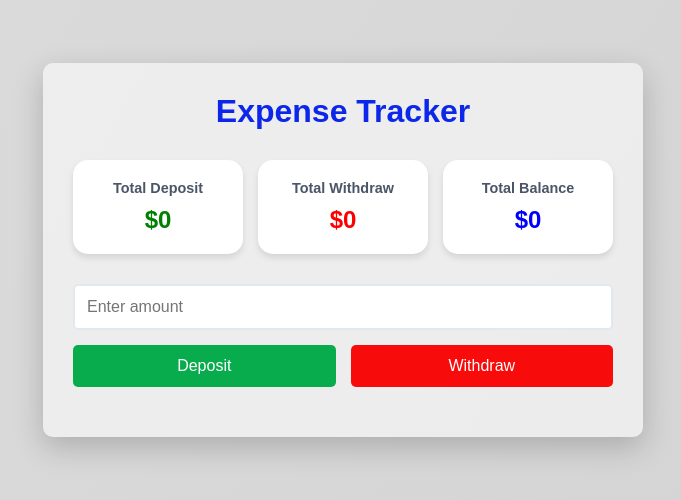
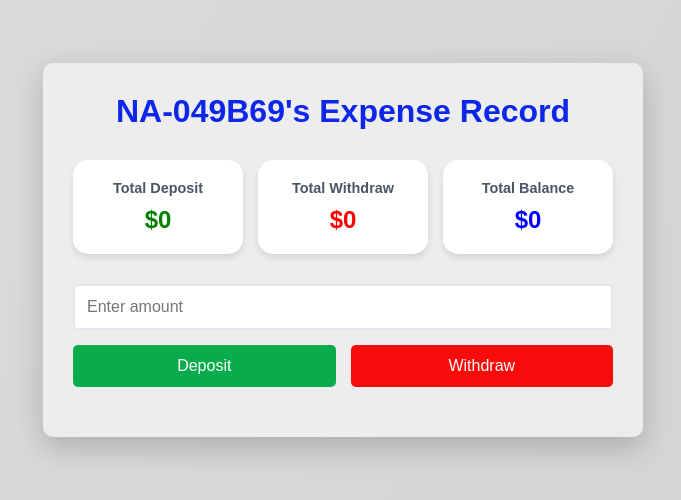
Before and after one commit to script045/na_assign_02, a plain HTML site: page index.html in a window 1280 px wide. Shown: the part 150-650 px from the top of the page, without its empty margins (297-978 px from the left). Drawn offline with Linux system fonts and the light colour scheme.

Commit message:
complete

```diff
--- a/index.html
+++ b/index.html
@@ -8,7 +8,7 @@
 </head>
 <body>
     <div class="container">
-        <h1>Expense Tracker</h1>
+        <h1>NA-049B69's Expense Record</h1>
 
         <div class="balance-cards">
             <div class="card" id="deposit_card">
```
